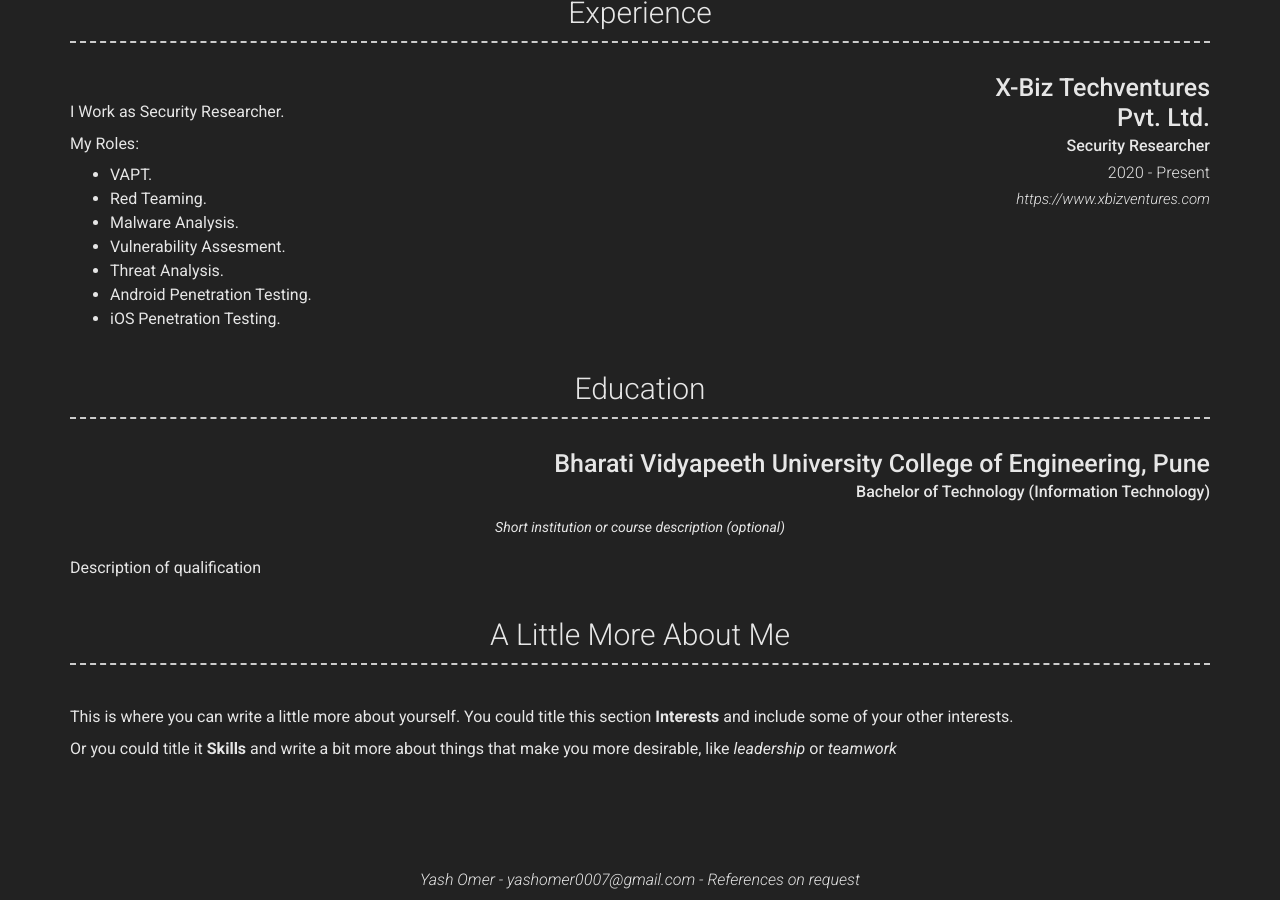
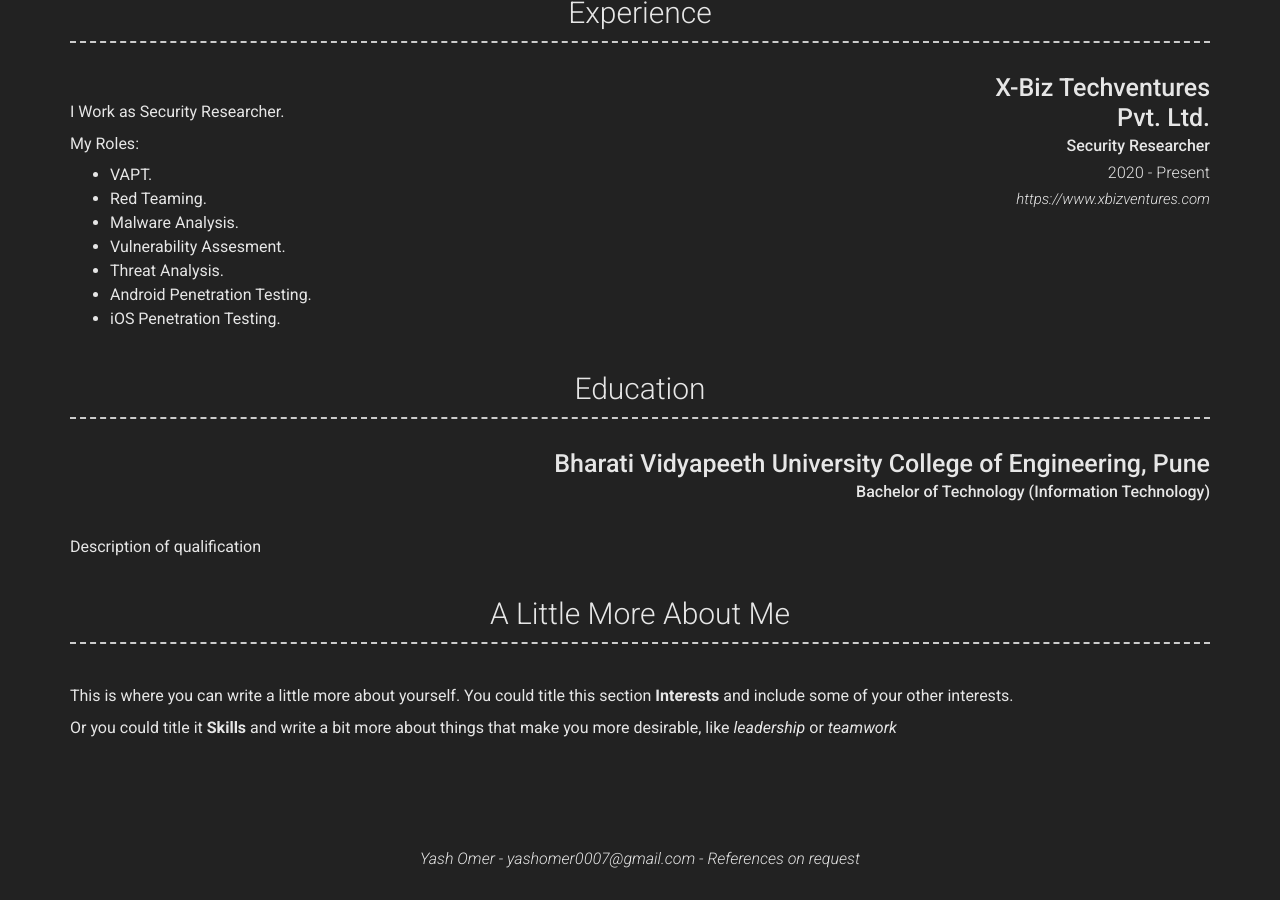
Before and after one commit to yashomer1994/Resume, a Jekyll site: the page built from index.md, in a window 1280 px wide and 900 px high, scrolled down 803 px. Built offline with Jekyll 4.4.1, drawn with Linux system fonts in a browser that asks for light colours; nearby versions of some CDN libraries; after the commit the page ends 1682 px from its top, so only the background shows below that.

Commit message:
Update _config.yml

```diff
--- a/_config.yml
+++ b/_config.yml
@@ -112,7 +112,6 @@ content:
         sub_title: Bachelor of Technology (Information Technology)
         #caption: Date Range (eg. 2016 - 2019)
         quote: >
-          Short institution or course description (optional)
         description: | # this will include new lines to allow paragraphs
           Description of qualification
   - title: A Little More About Me
```
